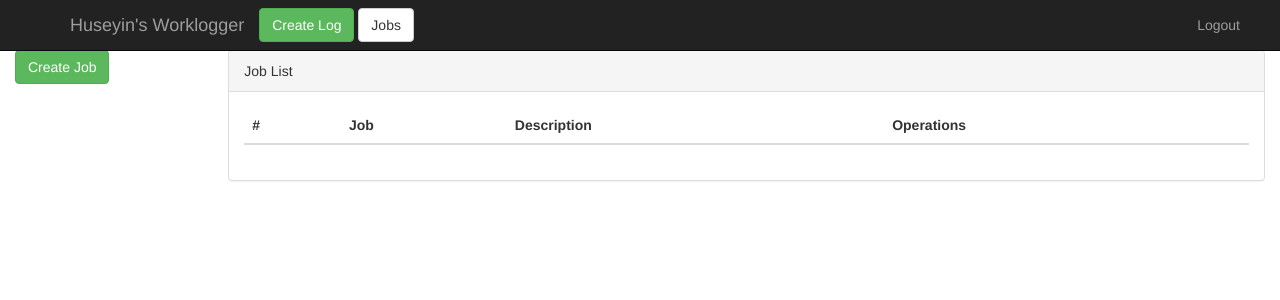
After one commit to huseyinyilmaz/worklogger, a Django app: a page that uses core/templates/base.html in a window 1280 px wide. The commit adds this page. Shown: the top 300 px of the page. Run offline with Django 3.2, Linux system fonts and the light colour scheme; the visitor is signed in with stand-in values (Sample User, id 1); data that the repository does not hold is empty; some libraries are stand-ins or nearby versions.

Commit message:
Adds delete and modify functionality

```diff
--- a/core/templates/base.html
+++ b/core/templates/base.html
@@ -29,7 +29,18 @@
     <div class="navbar navbar-inverse navbar-fixed-top" role="navigation">
       <div class="container">
         <a class="navbar-brand" href="{% url 'core-index' %}">Huseyin's Worklogger</a>
+
+          <div class="btn-group">
+            <a href="{% url 'logs-log-create' %}" class="btn btn-success navbar-btn">Create Log</a>
+            {% if has_current_log %}
+              <a href="{%  url 'logs-log-update' current_log.id %}" class="btn btn-primary navbar-btn">Complete Log</a>
+            {% endif %}
+          </div>
+            <a href="{% url 'logs-jobs' %}" class="btn btn-default navbar-btn">Jobs</a>
+
+            <p class="navbar-text navbar-right">
         <a class="navbar-link navbar-right" href="{% url 'accounts-logout' %}">Logout</a>
+            </p>
       </div>
     </div>
 
--- a/core/templates/registration/login.html
+++ b/core/templates/registration/login.html
@@ -8,8 +8,6 @@
 
 <form method="post" action="{% url 'django.contrib.auth.views.login' %}" id="login_form" >
   {% csrf_token %}
-
-<table>
   <div class="form-group">
   <label for="{{ form.username.id_for_label }}">{{ form.username.label_tag }}</label>
   <input type="username"
--- /dev/null
+++ b/logs/context_processors.py
@@ -0,0 +1,14 @@
+from logs.models import Log
+
+
+def running_logs(request):
+    user = request.user
+    running_logs = Log.objects.filter(user=user, finish__isnull=True)
+    if running_logs:
+        result = {'has_current_log': True,
+                  'current_log': running_logs[0]}
+    else:
+        result = {'has_current_job': False,
+                  'current_job': None}
+
+    return result
--- a/logs/models.py
+++ b/logs/models.py
@@ -1,5 +1,7 @@
 import datetime
 from django.db import models
+from django.utils import timezone
+
 from model_utils.managers import PassThroughManager
 from model_utils.models import TimeStampedModel
 
@@ -17,7 +19,7 @@ class Job(TimeStampedModel):
     description = models.TextField(blank=True, null=True)
 
     class Meta:
-        ordering = ('created', 'name')
+        ordering = ('-created', 'name')
 
     def __unicode__(self):
         return self.name
@@ -35,7 +37,7 @@ class Log(TimeStampedModel):
     objects = PassThroughManager.for_queryset_class(LogQuerySet)()
 
     def save(self, *args, **kwargs):
-        finish = self.finish or datetime.datetime.now()
+        finish = self.finish or timezone.now()
         duration_seconds = (finish - self.start).total_seconds()
         self.duration = duration_seconds
         return super(Log, self).save(*args, **kwargs)
--- /dev/null
+++ b/logs/templates/logs/job_list.html
@@ -0,0 +1,39 @@
+{% extends 'base.html' %}
+
+{% block sidebar %}
+<a href="{% url 'logs-job-create' %}" class="btn btn-success">Create Job</a>
+{% endblock %}
+
+{% block main %}
+<div class="panel panel-default">
+  <div class="panel-heading">Job List</div>
+  <div class="panel-body">
+
+    <!-- Table -->
+    <table class="table table-hover">
+      <thead>
+        <tr>
+          <th>#</th>
+          <th>Job</th>
+          <th>Description</th>
+          <th>Operations</th>
+        </tr>
+      </thead>
+      <tbody>
+  {% for job in job_list %}
+    <tr>
+      <td>{{ job.id }}</td>
+      <td>{{ job.name }}</td>
+      <td>{{ job.description }}</td>
+      <td>
+        <a href="{%  url 'logs-job-update' job.id %}" class="btn btn-primary navbar-btn">Edit</a>
+        <a href="{%  url 'logs-job-delete' job.id %}" class="btn btn-danger">Delete</a>
+
+      </td>
+    </tr>
+  {% endfor %}
+      </tbody>
+    </table>
+  </div>
+</div>
+{% endblock %}
--- a/logs/urls.py
+++ b/logs/urls.py
@@ -19,4 +19,29 @@ urlpatterns = patterns(
     url(r'^(?P<year>[0-9]{4})/$',
         views.LogYearArchiveView.as_view(),
         name="logs-year"),
+    url(r'^log/create/$',
+        views.CreateLogView.as_view(),
+        name="logs-log-create"),
+    url(r'^log/update/(?P<pk>[\w-]+)$',
+        views.UpdateLogView.as_view(),
+        name="logs-log-update"),
+    url(r'^log/delete/(?P<pk>[\w-]+)$',
+        views.DeleteLogView.as_view(),
+        name="logs-log-delete"),
+
+    url(r'^job/create/$',
+        views.CreateJobView.as_view(),
+        name="logs-job-create"),
+    url(r'^job/update/(?P<pk>[\w-]+)$',
+        views.UpdateJobView.as_view(),
+        name="logs-job-update"),
+    url(r'^job/delete/(?P<pk>[\w-]+)$',
+        views.DeleteJobView.as_view(),
+        name="logs-job-delete"),
+
+    url(r'^jobs/$',
+        views.JobListView.as_view(),
+        name="logs-jobs"),
+
+
 )
--- a/logs/views.py
+++ b/logs/views.py
@@ -1,13 +1,19 @@
-from django.shortcuts import render
+from django.core.urlresolvers import reverse
+from django.http import HttpResponseRedirect
 from django.views.generic import CreateView
+from django.views.generic import DeleteView
+from django.views.generic import UpdateView
 from django.views.generic.dates import DayArchiveView
 from django.views.generic.dates import MonthArchiveView
 from django.views.generic.dates import YearArchiveView
+from django.views.generic import ListView
+
 from core.viewutils import LoginRequiredMixin
-
+from django.utils import timezone
 
 from logs.forms import LogForm
 from logs.models import Log
+from logs.models import Job
 # Create your views here.
 
 
@@ -57,21 +63,95 @@ class LogYearArchiveView(BaseLogArchiveMixin, YearArchiveView):
             return '{year}'.format(year=self.get_year())
 
 
-class CreateLogView(CreateView):
-    template_name = "log_form.html"
-    form = LogForm
+class DeleteLogView(DeleteView):
+    model = Log
+    template_name = 'logs/generic_delete.html'
+
+    def get_success_url(self):
+        dt = self.object.start
+        return reverse('logs-day',
+                       kwargs={'year': dt.year,
+                               'month': dt.month,
+                               'day': dt.day})
+
+
+class BaseLogMixin(LoginRequiredMixin):
+    model = Log
+    form_class = LogForm
+    template_name = 'logs/generic_form.html'
 
     def get_context_data(self, **kwargs):
-        context = super(CreateLogView, self).get_context_data(**kwargs)
+        context = super(BaseLogMixin, self).get_context_data(**kwargs)
+        context['form_title'] = self.form_title
         return context
-
-    def get_form_kwargs(self):
-        kwargs = super(CreateLogView, self).get_form_kwargs()
-        return kwargs
 
     def form_valid(self, form):
         instance = form.save()
-        # do a redirect here
-        return render(self.request,
-                      self.complete_template_name,
-                      {'pm': self.landing_page, 'lead': instance})
+        dt = instance.start
+        # # do a redirect here
+        return HttpResponseRedirect(reverse('logs-day',
+                                            kwargs={'year': dt.year,
+                                                    'month': dt.month,
+                                                    'day': dt.day}))
+
+
+class CreateLogView(BaseLogMixin, CreateView):
+    # template_name = "log_form.html"
+    form_title = 'Create Log'
+    template_name = 'logs/generic_form.html'
+
+    def get_initial(self):
+        initial = {'user': self.request.user,
+                   'start': timezone.now()}
+        try:
+            latest = Log.objects.latest()
+            initial['job'] = latest.job
+        except Log.DoesNotExist:
+            pass
+
+        return initial
+
+
+class UpdateLogView(BaseLogMixin, UpdateView):
+    form_title = 'Update Log'
+
+    def get_initial(self):
+        if self.object.finish:
+            result = {}
+        else:
+            result = {'finish': timezone.now()}
+
+        return result
+
+
+class BaseJobMixin(object):
+    model = Job
+    template_name = 'logs/generic_form.html'
+
+    def get_success_url(self):
+        return reverse('logs-jobs')
+
+    def get_context_data(self, **kwargs):
+        context = super(BaseJobMixin, self).get_context_data(**kwargs)
+        context['form_title'] = self.form_title
+        return context
+
+
+class CreateJobView(BaseJobMixin, CreateView):
+    form_title = 'Create Job'
+
+
+class UpdateJobView(BaseJobMixin, UpdateView):
+    form_title = 'Update Job'
+
+
+class DeleteJobView(DeleteView):
+    model = Job
+    template_name = 'logs/generic_delete.html'
+
+    def get_success_url(self):
+        return reverse('logs-jobs')
+
+
+class JobListView(ListView):
+    model = Job
--- a/requirements.txt
+++ b/requirements.txt
@@ -1,8 +1,11 @@
 Django==1.6.3
 django-model-utils==2.0.3
+django-grappelli==2.5.3
+django-floppyforms==1.2.0
+pytz==2014.4
+
 # development dependencies
 django-debug-toolbar==1.2
 django-extensions==1.3.3
 ipdb==0.8
 ipython==2.0.0
-python-social-auth==0.1.23
--- a/worklogger/urls.py
+++ b/worklogger/urls.py
@@ -14,8 +14,7 @@ urlpatterns = patterns(
     # url(r'^blog/', include('blog.urls')),
     url(r'', include(core.urls)),
     url(r'^logs/', include(logs.urls)),
+    (r'^grappelli/', include('grappelli.urls')),
     url(r'^admin/', include(admin.site.urls)),
     url(r'^accounts/', include(accounts.urls)),
-
-    url('', include('social.apps.django_app.urls', namespace='social')),
 )
```
Also changed, not shown: logs/forms.py (+18 -2 lines), logs/templates/logs/base_log_archive.html (+6 -16 lines), logs/templates/logs/generic_delete.html (added, +15 -0 lines), logs/templates/logs/generic_form.html (added, +16 -0 lines), logs/templates/logs/log_archive.html (+6 -1 lines), worklogger/settings.py (+10 -22 lines).
